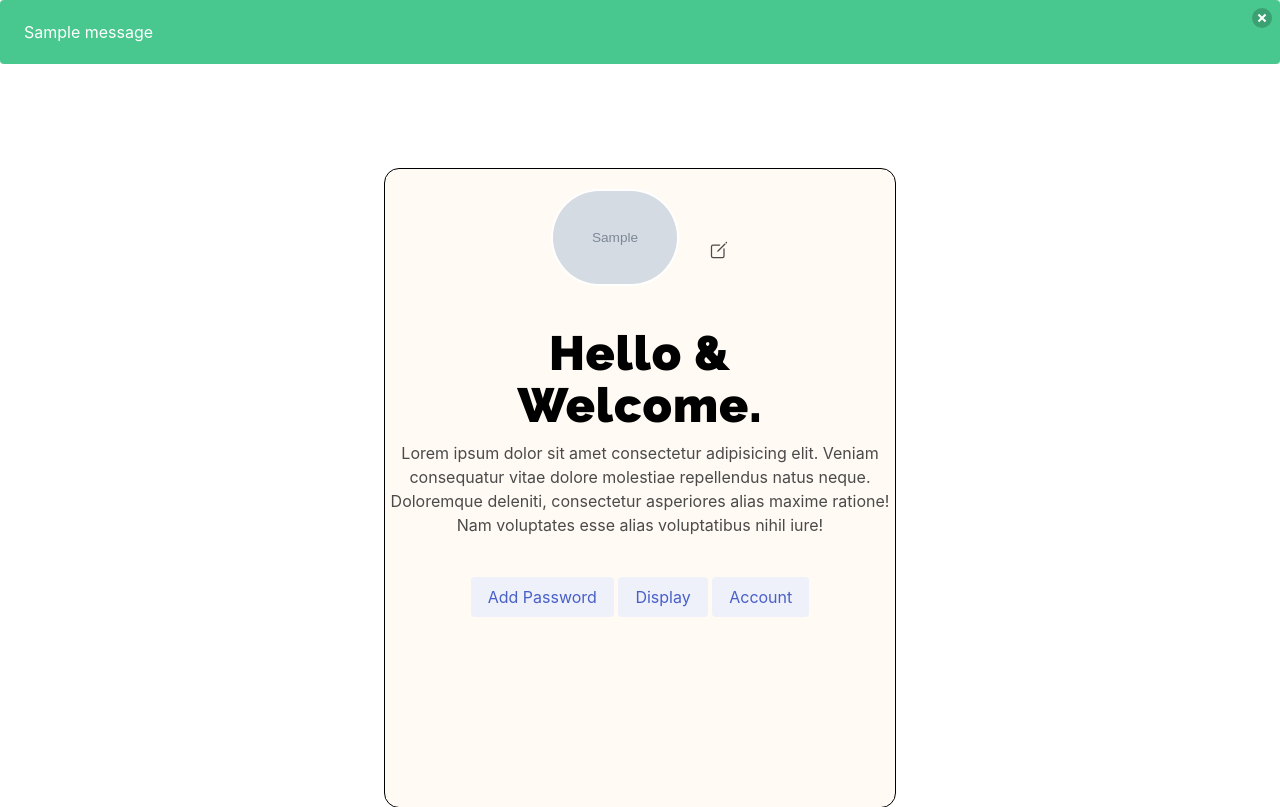
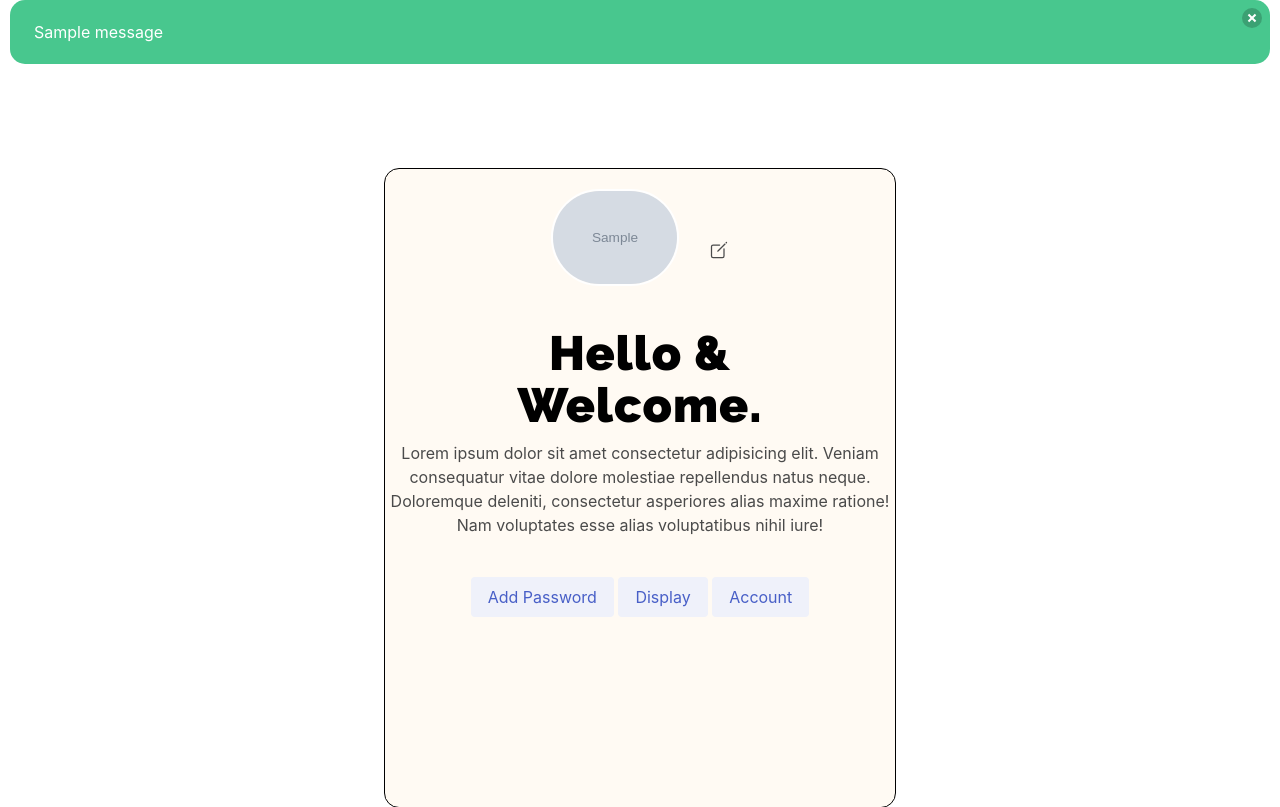
Before and after one commit to william930817/password, a Python web app: template loginapp/templates/manager.html in a window 1280 px wide. Shown: the part 120-927 px from the top of the page. Run offline with Jinja, Linux system fonts and the light colour scheme; the template is opened without the code that fills it: most values are stand-ins (such as "Sample title", 1, 10 or a date in 2020); grey boxes marked "Sample" are stand-in pictures; one stand-in notice (Sample message) is shown.

Commit message:
manager page fixed

```diff
--- a/loginapp/templates/manager.html
+++ b/loginapp/templates/manager.html
@@ -78,8 +78,17 @@
     .four {
         margin-top: 40px;
     }
+    .notify {
+            margin-left: 10px !important;
+            margin-right: 10px !important;
+            border-radius: 15px;
+        }
 </style>
-
+<script>
+    function hideDiv() {
+        document.getElementById("notifyDiv").style.display = "none";
+    }
+</script>
 <body>
     {% extends "navbar.html" %}
     {% block content %}
@@ -87,8 +96,8 @@
     {% with messages = get_flashed_messages(with_categories=true) %}
     {% if messages %}
     {% for category, message in messages %}
-    <div class="notify notification is-{{ category }}">
-        <button class="delete"></button>
+    <div class="notify notification is-{{ category }}" id="notifyDiv">
+        <button class="delete" onclick="hideDiv()"></button>
         {{ message }}
     </div>
     {% endfor %}
```
